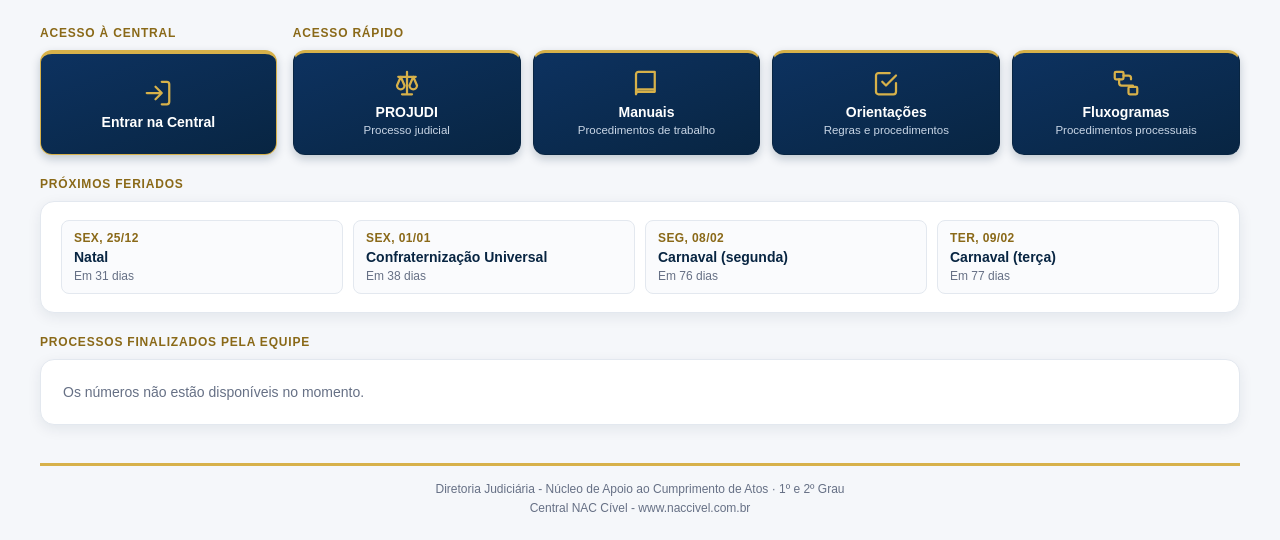
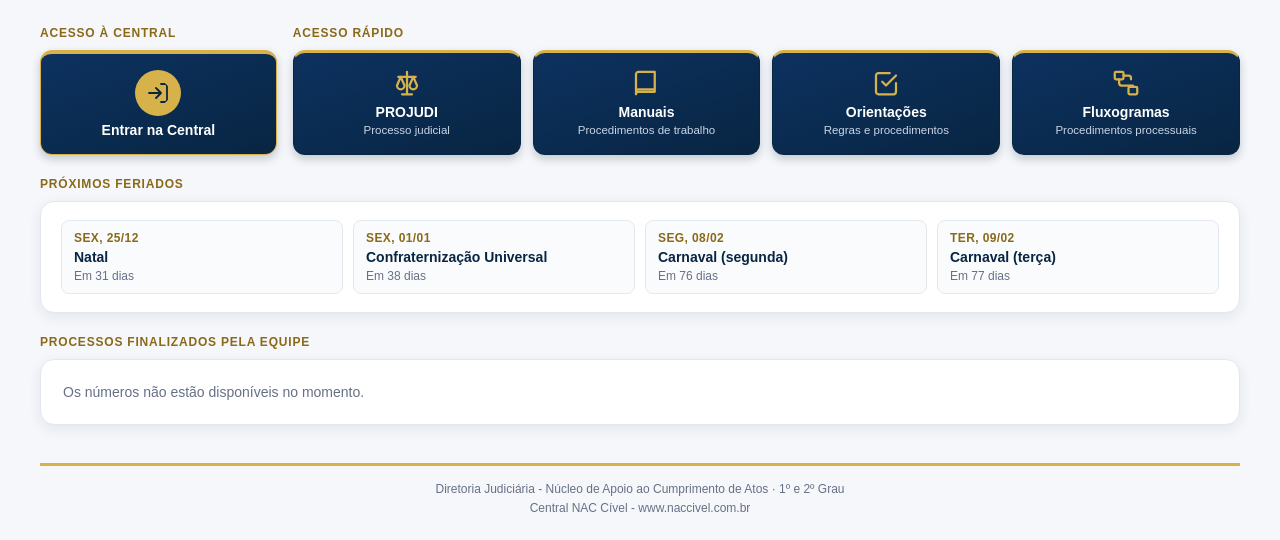
Before and after one commit to victorhugogobbo/naccivel, a plain HTML site: page index.html in a window 1280 px wide. Shown: the part 274-814 px from the top of the page. Drawn offline with Linux system fonts and the light colour scheme.

Commit message:
Add files via upload

```diff
--- a/index.html
+++ b/index.html
@@ -4,7 +4,7 @@
   <meta charset="utf-8">
   <meta name="viewport" content="width=device-width, initial-scale=1">
   <meta name="theme-color" content="#082542">
-  <title>NAC Cível | Central de Acesso</title>
+  <title>Central NAC Cível</title>
   <link rel="icon" type="image/png" sizes="32x32" href="favicon-32.png">
   <link rel="icon" type="image/png" sizes="192x192" href="icone-192.png">
   <link rel="apple-touch-icon" sizes="180x180" href="apple-touch-icon.png">
@@ -129,6 +129,7 @@
     @keyframes lgg { to { transform:rotate(360deg); } }
     .lg-msg { display:none; margin-top:12px; padding:10px 12px; border-radius:9px; font-size:13px; line-height:1.45; }
     .lg-msg.err { display:block; background:#fef3f2; border:1px solid #fecdca; color:#b42318; }
+    .duo > section > .tile svg { width:46px; height:46px; padding:11px; box-sizing:border-box; background:#d7b14a; border-radius:50%; stroke:#082542; }
   </style>
 </head>
 <body>
```
